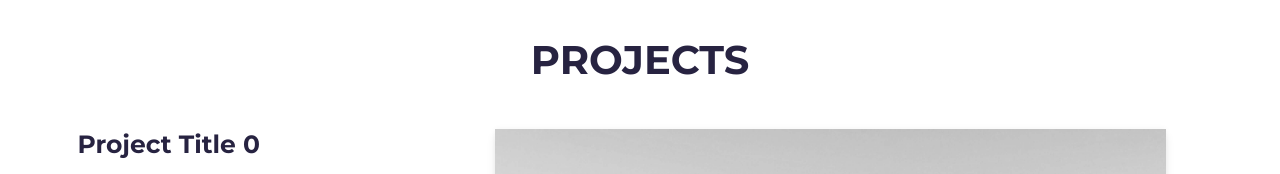
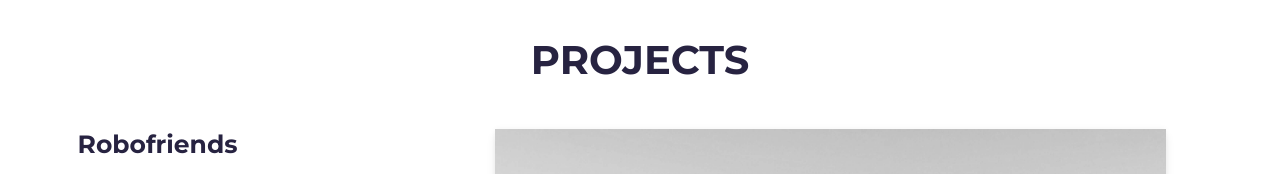
Before and after one commit to jonasfounkeu/sampleformyporfolio, a website built with Parcel: page src/index.html in a window 1280 px wide. Shown: the part 1460-1634 px from the top of the page. Built offline with nearby package versions, Linux system fonts and the light colour scheme.

Commit message:
add a title

```diff
--- a/src/index.html
+++ b/src/index.html
@@ -95,7 +95,7 @@
         <div class="row">
           <div class="col-lg-4 col-sm-12">
             <div class="project-wrapper__text load-hidden">
-              <h3 class="project-wrapper__text-title">Project Title 0</h3>
+              <h3 class="project-wrapper__text-title">Robofriends</h3>
               <div>
                 <p class="mb-4">
                   a reactjs application about finding a specific robot
```
